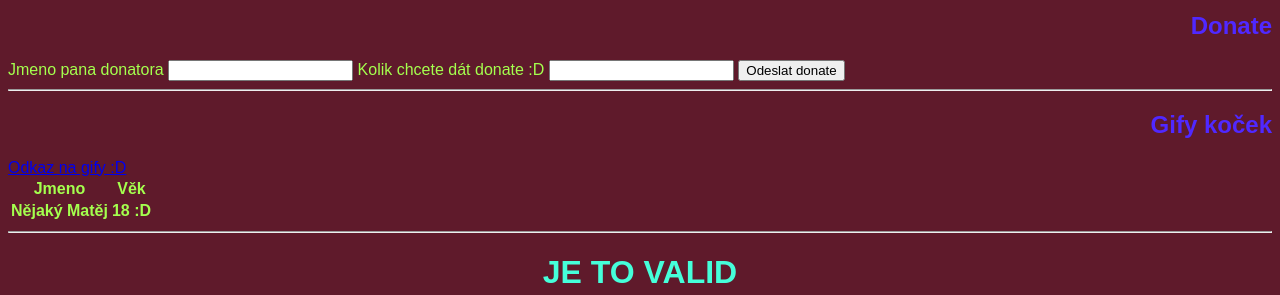
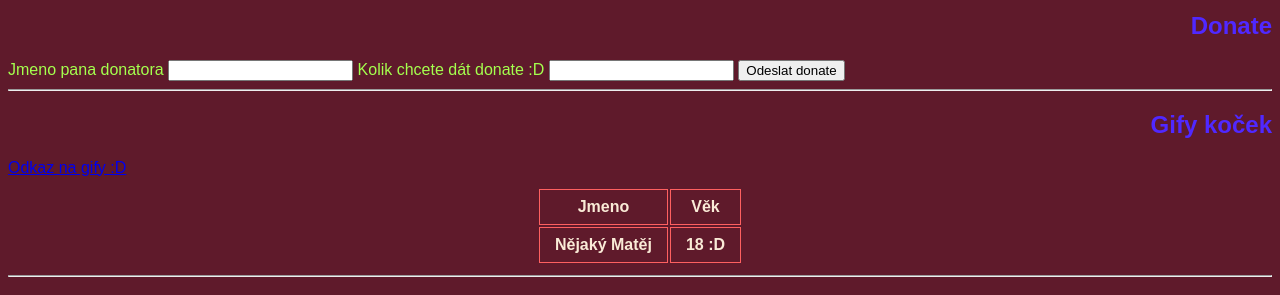
Before and after one commit to ArmykCZ/web-schoolwork, a plain HTML site: page index.html in a window 1280 px wide. Shown: the part 470-765 px from the top of the page. Drawn offline with Linux system fonts and the light colour scheme.

Commit message:
modifikace table :D

```diff
--- a/style.css
+++ b/style.css
@@ -13,3 +13,11 @@ h2 {
     color: #5028ff;
     text-align: right;
 }
+table {
+    color: antiquewhite;
+    margin: 10px auto;
+}
+th, td {
+    border: 1px solid rgb(255, 96, 96);
+    padding: 8px 15px;
+}
```
